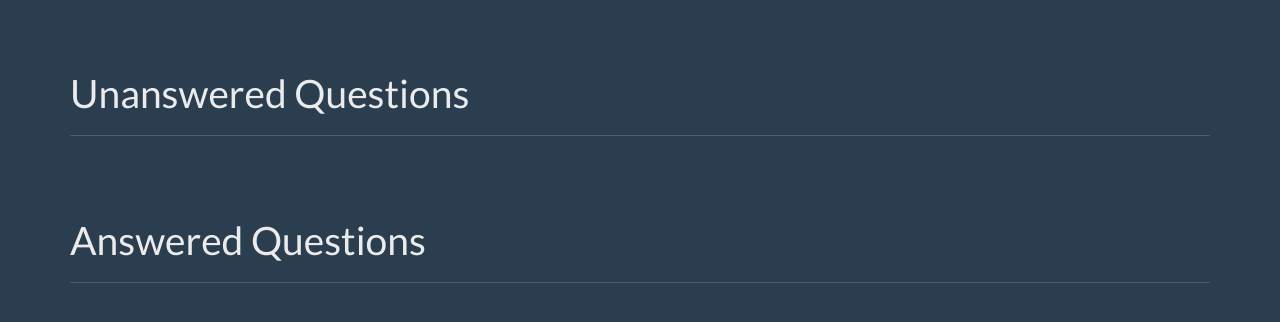
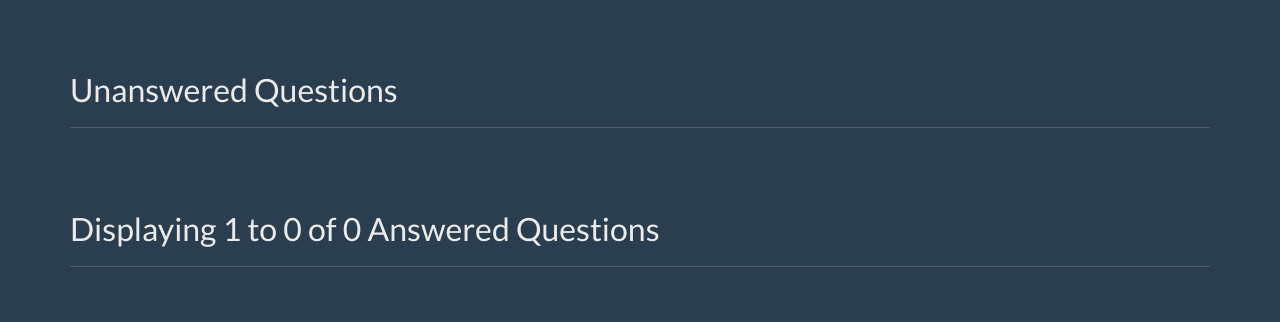
Before and after one commit to maygupta/qna-hub, a Flask app: page /unanswered in a window 1280 px wide. Shown: the part 40-362 px from the top of the page. Run offline with Flask 2, Linux system fonts and the light colour scheme; the visitor is signed in with stand-in values (Sample User, id 1); data comes from the database, SQL or seed files in the repository; data that the repository does not hold is empty; some libraries are stand-ins or nearby versions.

Commit message:
Display questions count

```diff
--- a/flask_qa/routes/main.py
+++ b/flask_qa/routes/main.py
@@ -220,7 +220,10 @@ def unanswered():
 
     context = {
         'unanswered_questions' : unanswered_questions,
-        'answered_questions': answered_questions
+        'answered_questions': answered_questions,
+        'start_index': 1,
+        'end_index': len(answered_questions),
+        'total': len(answered_questions)
     }
 
     return render_template('unanswered.html', **context)
--- a/flask_qa/templates/unanswered.html
+++ b/flask_qa/templates/unanswered.html
@@ -3,7 +3,7 @@
 
 {% block content %}
 <div class="page-header">
-        <h1>Unanswered Questions</h1>
+        <h2>Unanswered Questions</h2>
       </div>
       <div class="row">
         <div class="col-lg-12">
@@ -18,7 +18,7 @@
         </div><!-- /.col-lg-12 -->
       </div>
 <div class="page-header">
-        <h1>Answered Questions</h1>
+        <h2>Displaying {{ start_index }} to {{ end_index }} of {{ total }} Answered Questions</h1>
       </div>
       <div class="row">
         <div class="col-lg-12">
```
